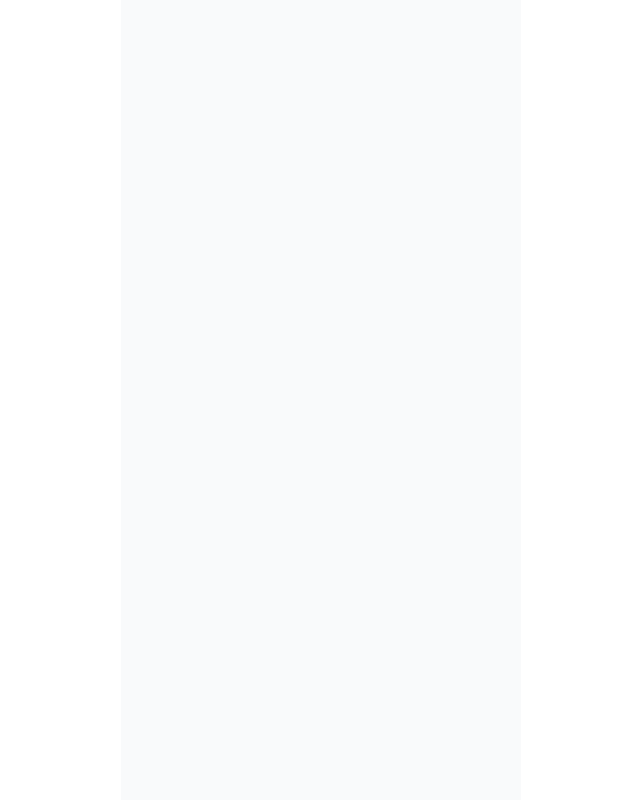
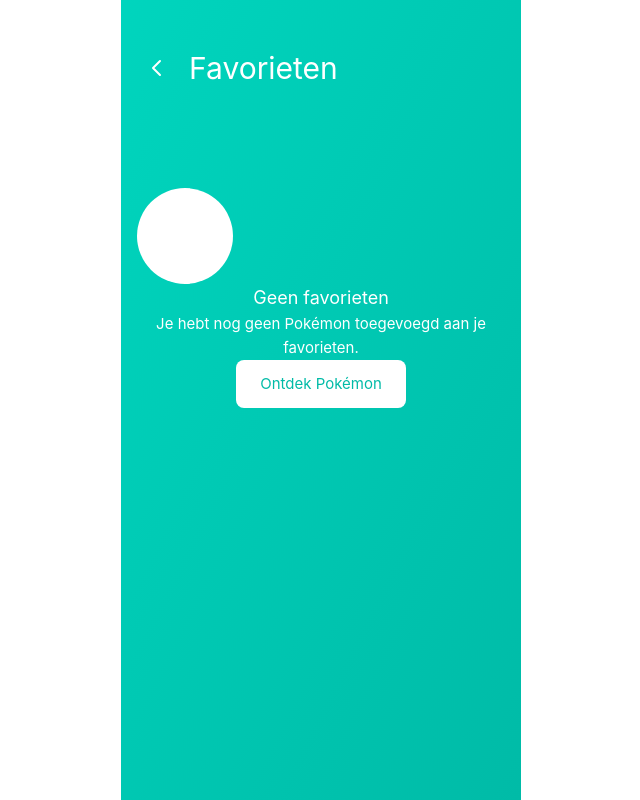
Before and after one commit to ahmad-kashkoush/Pokemon, a Vue app: page /favorites in a window 1280 px wide. Before the commit this address had no page. Shown: the whole page, without its empty margins (319-959 px from the left). Built offline with nearby package versions, Linux system fonts and the light colour scheme; the HTML template or start-up script is replaced by a standard one; what @tanstack/vue-query would draw is missing.

Commit message:
feat: add favorite view & Logic

```diff
--- a/src/router/index.ts
+++ b/src/router/index.ts
@@ -14,6 +14,11 @@
       name: 'pokemon-details',
       component: () => import('../views/PokemonDetailsView.vue'),
     },
+    {
+      path: '/favorites',
+      name: 'favorites',
+      component: () => import('../views/FavoriteView.vue'),
+    },
   ],
 })
 
--- /dev/null
+++ b/src/stores/favorites.ts
@@ -0,0 +1,92 @@
+import type { Pokemon } from '@/types/pokemon.type'
+import { defineStore } from 'pinia'
+import { ref, computed } from 'vue'
+
+export const useFavoritesStore = defineStore('favorites', () => {
+  // State
+  const favoritePokemons = ref<Pokemon[]>([])
+
+  // Initialize from localStorage
+  const initializeFavorites = () => {
+    const saved = localStorage.getItem('pokemon-favorites')
+    if (saved) {
+      try {
+        favoritePokemons.value = JSON.parse(saved)
+      } catch (error) {
+        console.error('Error loading favorites from localStorage:', error)
+        favoritePokemons.value = []
+      }
+    }
+  }
+
+  // Save to localStorage
+  const saveFavorites = () => {
+    try {
+      localStorage.setItem('pokemon-favorites', JSON.stringify(favoritePokemons.value))
+    } catch (error) {
+      console.error('Error saving favorites to localStorage:', error)
+    }
+  }
+
+  // Getters
+  const favoriteIds = computed(() => favoritePokemons.value.map((p) => p.id))
+  const favoritesCount = computed(() => favoritePokemons.value.length)
+
+  const isFavorite = (pokemonId: number) => {
+    return favoriteIds.value.includes(pokemonId)
+  }
+
+  // Actions
+  const addToFavorites = (pokemon: Pokemon) => {
+    if (!isFavorite(pokemon.id)) {
+      favoritePokemons.value.push(pokemon)
+      saveFavorites()
+    }
+  }
+
+  const removeFromFavorites = (pokemonId: number) => {
+    const index = favoritePokemons.value.findIndex((p) => p.id === pokemonId)
+    if (index > -1) {
+      favoritePokemons.value.splice(index, 1)
+      saveFavorites()
+    }
+  }
+
+  const toggleFavorite = (pokemon: Pokemon) => {
+    if (isFavorite(pokemon.id)) {
+      removeFromFavorites(pokemon.id)
+    } else {
+      addToFavorites(pokemon)
+    }
+  }
+
+  const clearFavorites = () => {
+    favoritePokemons.value = []
+    saveFavorites()
+  }
+
+  const getFavoriteById = (pokemonId: number) => {
+    return favoritePokemons.value.find((p) => p.id === pokemonId)
+  }
+
+  // Initialize favorites on store creation
+  initializeFavorites()
+
+  return {
+    // State
+    favoritePokemons,
+
+    // Getters
+    favoriteIds,
+    favoritesCount,
+    isFavorite,
+    getFavoriteById,
+
+    // Actions
+    addToFavorites,
+    removeFromFavorites,
+    toggleFavorite,
+    clearFavorites,
+    initializeFavorites,
+  }
+})
--- /dev/null
+++ b/src/views/FavoriteView.vue
@@ -0,0 +1,119 @@
+<script setup lang="ts">
+import { computed } from 'vue'
+import { useRouter } from 'vue-router'
+import { useFavoritesStore } from '@/stores/favorites'
+import type { Pokemon } from '@/types/pokemon.type'
+
+const router = useRouter()
+const favoritesStore = useFavoritesStore()
+
+// Display all favorite Pokemon
+const favoritesList = computed(() => favoritesStore.favoritePokemons)
+
+const goBack = () => {
+  router.go(-1)
+}
+
+// Helper functions
+const formatTypeName = (type: string) => {
+  return type.charAt(0).toUpperCase() + type.slice(1)
+}
+
+const getTypeColor = (type: string) => {
+  const typeColors: Record<string, string> = {
+    water: 'bg-blue-500',
+    fire: 'bg-red-500',
+    grass: 'bg-green-500',
+    electric: 'bg-yellow-500',
+    psychic: 'bg-pink-500',
+    ice: 'bg-blue-300',
+    dragon: 'bg-purple-600',
+    dark: 'bg-gray-800',
+    fairy: 'bg-pink-300',
+    normal: 'bg-gray-400',
+    fighting: 'bg-red-700',
+    poison: 'bg-purple-500',
+    ground: 'bg-yellow-600',
+    flying: 'bg-blue-400',
+    bug: 'bg-green-400',
+    rock: 'bg-yellow-800',
+    ghost: 'bg-purple-800',
+    steel: 'bg-gray-500',
+  }
+  return typeColors[type] || 'bg-gray-400'
+}
+</script>
+
+<template>
+  <main class="min-h-screen bg-gradient-to-br from-teal-400 to-teal-500">
+    <!-- Header -->
+    <div class="px-4 py-3 pt-12 flex items-center gap-3">
+      <button @click="goBack" class="p-2 text-white">
+        <svg class="w-6 h-6" fill="none" stroke="currentColor" viewBox="0 0 24 24">
+          <path stroke-linecap="round" stroke-linejoin="round" stroke-width="2" d="M15 19l-7-7 7-7" />
+        </svg>
+      </button>
+      <h1 class="text-3xl font-bold text-white">Favorieten</h1>
+    </div>
+
+    <!-- Content Area -->
+    <div class="px-4 pt-6 pb-6">
+      <!-- Empty State -->
+      <div v-if="favoritesStore.favoritesCount === 0" class="text-center py-16">
+        <div class="w-24 h-24 mx-auto mb-4 bg-white bg-opacity-20 rounded-full flex items-center justify-center">
+          <svg class="w-12 h-12 text-white" fill="none" stroke="currentColor" viewBox="0 0 24 24">
+            <path stroke-linecap="round" stroke-linejoin="round" stroke-width="2"
+              d="M4.318 6.318a4.5 4.5 0 000 6.364L12 20.364l7.682-7.682a4.5 4.5 0 00-6.364-6.364L12 7.636l-1.318-1.318a4.5 4.5 0 00-6.364 0z" />
+          </svg>
+        </div>
+        <h3 class="text-lg font-semibold text-white mb-2">Geen favorieten</h3>
+        <p class="text-white text-opacity-80 mb-6">Je hebt nog geen Pokémon toegevoegd aan je favorieten.</p>
+        <button @click="goBack"
+          class="px-6 py-3 bg-white text-teal-500 rounded-lg font-medium hover:bg-gray-100 transition-colors">
+          Ontdek Pokémon
+        </button>
+      </div>
+
+      <!-- Favorites List -->
+      <div v-else class="space-y-3">
+        <div v-for="poke in favoritesList" :key="poke.id" @click="$router.push(`/pokemons/${poke.id}`)"
+          class="bg-white rounded-2xl p-4 mt-4 flex items-center gap-4 shadow-sm hover:shadow-md transition-shadow cursor-pointer">
+          <!-- Pokemon Image -->
+          <div class="w-16 h-16 bg-gray-100 rounded-xl flex items-center justify-center flex-shrink-0">
+            <img v-if="poke.sprites?.front_default" :src="poke.sprites.front_default" :alt="poke.name"
+              class="w-12 h-12 object-contain" loading="lazy" />
+            <img v-else-if="poke.sprites?.other?.['official-artwork']?.front_default"
+              :src="poke.sprites.other['official-artwork'].front_default" :alt="poke.name"
+              class="w-12 h-12 object-contain" loading="lazy" />
+            <div v-else class="text-2xl text-gray-400">?</div>
+          </div>
+
+          <!-- Pokemon Info -->
+          <div class="flex-1 min-w-0">
+            <h3 class="font-bold text-lg text-gray-900 capitalize">{{ poke.name }}</h3>
+            <p class="text-gray-500 text-sm">Nr. {{ String(poke.id).padStart(3, '0') }}</p>
+          </div>
+
+          <!-- Pokemon Types -->
+          <div class="flex gap-1.5 flex-shrink-0 items-center">
+            <span v-for="type in poke.types" :key="type.type.name" :class="getTypeColor(type.type.name)"
+              class="px-3 py-1 rounded-full text-xs font-medium text-white">
+              {{ formatTypeName(type.type.name) }}
+            </span>
+          </div>
+
+          <!-- Arrow -->
+          <div class="flex-shrink-0 text-gray-400">
+            <svg class="w-5 h-5" fill="none" stroke="currentColor" viewBox="0 0 24 24">
+              <path stroke-linecap="round" stroke-linejoin="round" stroke-width="2" d="m9 18 6-6-6-6" />
+            </svg>
+          </div>
+        </div>
+      </div>
+    </div>
+  </main>
+</template>
+
+<style scoped>
+/* All styling is handled by Tailwind CSS classes */
+</style>
--- a/src/views/HomeView.vue
+++ b/src/views/HomeView.vue
@@ -3,8 +3,10 @@
 import { RouterLink } from 'vue-router'
 import SearchBar from '@/components/SearchBar.vue'
 import PokemonList from '@/components/PokemonList.vue'
+import { useFavoritesStore } from '@/stores/favorites'
 
 const searchTerm = ref('')
+const favoritesStore = useFavoritesStore()
 
 const handleSearch = (value: string) => {
   searchTerm.value = value
@@ -48,7 +50,7 @@
         <RouterLink to="/favorites" class="block">
           <div class="bg-gradient-to-br from-teal-400 to-teal-500 p-4 rounded-2xl text-white shadow-lg">
             <h3 class="font-semibold text-lg">Favorieten</h3>
-            <p class="text-teal-100 text-sm mt-1">12 pokémons</p>
+            <p class="text-teal-100 text-sm mt-1">{{ favoritesStore.favoritesCount }} pokémons</p>
           </div>
         </RouterLink>
       </div>
--- a/src/views/PokemonDetailsView.vue
+++ b/src/views/PokemonDetailsView.vue
@@ -1,8 +1,10 @@
 <script lang="ts" setup>
 import { useRouter } from 'vue-router'
 import { usePokemonDetailsQuery } from '@/api/pokemon.query'
+import { useFavoritesStore } from '@/stores/favorites'
 
 const router = useRouter()
+const favoritesStore = useFavoritesStore()
 const { data: pokemon, isLoading, isError } = usePokemonDetailsQuery()
 
 // Helper functions
@@ -66,8 +68,19 @@
   return 'bg-red-500'
 }
 
-const getTotalStats = (stats: any[]) => {
+const getTotalStats = (stats: Array<{ base_stat: number }>) => {
   return stats.reduce((total, stat) => total + stat.base_stat, 0)
+}
+
+const toggleFavorite = () => {
+  if (pokemon.value) {
+    favoritesStore.toggleFavorite({
+      id: pokemon.value.id,
+      name: pokemon.value.name,
+      sprites: pokemon.value.sprites,
+      types: pokemon.value.types
+    })
+  }
 }
 
 </script>
@@ -96,8 +109,10 @@
           </svg>
         </button>
         <h1 class="text-lg font-semibold">Detail pokemon</h1>
-        <button class="p-2">
-          <svg class="w-6 h-6" fill="none" stroke="currentColor" viewBox="0 0 24 24">
+        <button @click="toggleFavorite" class="p-2">
+          <svg class="w-6 h-6"
+            :class="pokemon && favoritesStore.isFavorite(pokemon.id) ? 'text-red-500 fill-current' : 'text-white'"
+            fill="none" stroke="currentColor" viewBox="0 0 24 24">
             <path stroke-linecap="round" stroke-linejoin="round" stroke-width="2"
               d="M4.318 6.318a4.5 4.5 0 000 6.364L12 20.364l7.682-7.682a4.5 4.5 0 00-6.364-6.364L12 7.636l-1.318-1.318a4.5 4.5 0 00-6.364 0z" />
           </svg>
```
